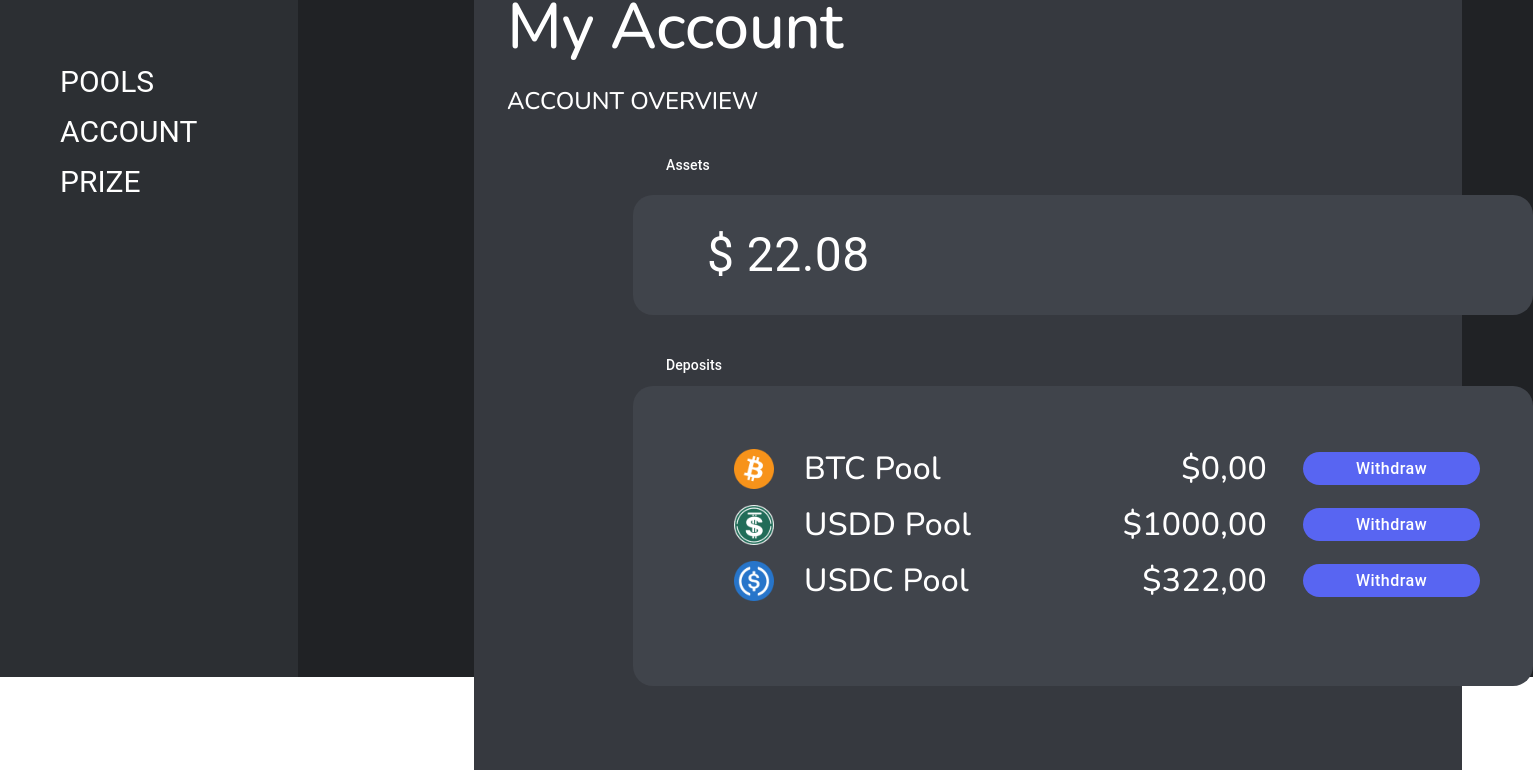
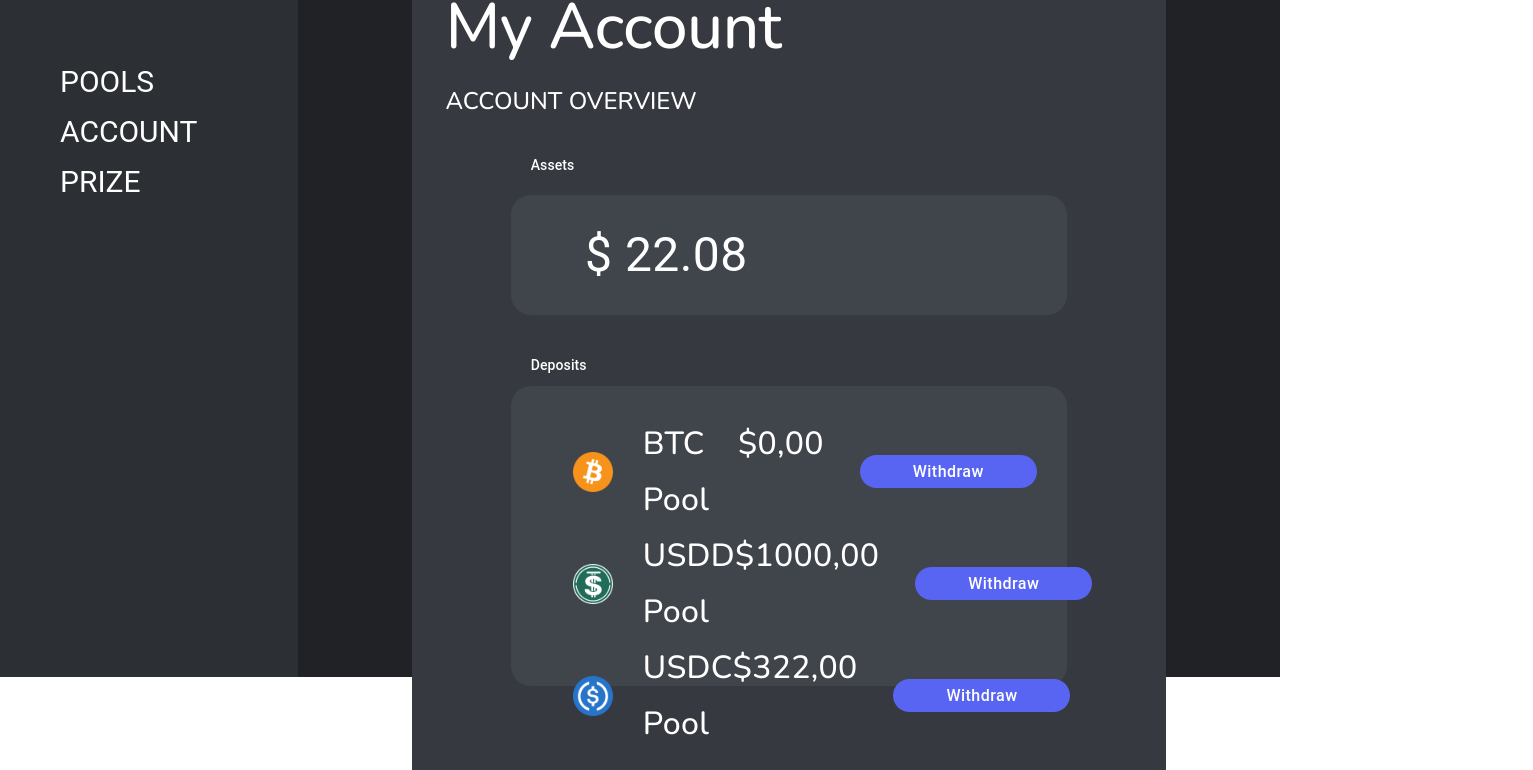
Before and after one commit to AntonMetaZK/POOL_TRON_HACHATON, a React (Create React App) app: page /account in a window 1280 px wide. Shown: the part 195-965 px from the top of the page, 1533 px wide, since content can reach past the window. Built offline with nearby package versions, Linux system fonts and the light colour scheme.

Commit message:
add %%size

```diff
--- a/src/components/AccountWindow/AccountWindow.jsx
+++ b/src/components/AccountWindow/AccountWindow.jsx
@@ -3,7 +3,7 @@ import {Box, Typography} from "@mui/material";
 
 function AccountWindow (props) {
     return (
-        <Box sx={{ display: 'flex', flexDirection: "column", width: "80%", minHeight: "494px", mt: "102px", ml: "176px", bgcolor: "#36393F", borderRadius: "20px",}}>
+        <Box sx={{ display: 'flex', flexDirection: "column", width: "76.7%", minHeight: "45vh", margin: "102px auto 0", bgcolor: "#36393F", borderRadius: "20px",}}>
           <Typography variant="h2" sx={{ color: "#fff", fontSize: "64px", fontFamily: "Nunito", fontWeight: "500", paddingTop: "10px", marginLeft: "33px" }}>
             {props.title}
           </Typography>
@@ -11,14 +11,14 @@ function AccountWindow (props) {
             {props.subtitle}
           </Typography>
           <Typography variant="subtitle2"
-            sx={{ color: "#fff", ml: "192px", mt: "40px", mb: '9px' }}>
+            sx={{ color: "#fff", ml: "15.7%", mt: "40px", mb: '9px' }}>
               {props.summaryName}
           </Typography>
           <Box
-            sx={{ display: "flex", flexDirection: "column", justifyContent: "center", width: "900px", height: "120px",
+            sx={{ display: "flex", flexDirection: "column", justifyContent: "center", width: "73.8%", height: "120px",
               borderRadius: "20px",
               backgroundColor: "#40444B",
-              mt: "9px", ml: "159px"}}>
+              margin: "9px auto 0"}}>
             <Typography variant='subtitle1' sx={{ fontSize: "48px", color: "#FFFFFF", ml: "74px"}}>
               $ {props.summary}
             </Typography>
--- a/src/components/WithdrawWindow/WithdrawWindow.jsx
+++ b/src/components/WithdrawWindow/WithdrawWindow.jsx
@@ -20,11 +20,11 @@ const ColorButton = styled(Button)(({ theme }) => ({
 
 function WithdrawWindow({deposite, amount, logo}) {
   return (
-      <Box sx={{ display: 'flex', flexDirection: "column", width: "1220px", minHeight: "560px", mt: "102px", ml: "176px", bgcolor: "#36393F", borderRadius: "20px",}}>
+      <Box sx={{ display: 'flex', flexDirection: "column", width: "76.7%", minHeight: "560px", mt: "102px", ml: "176px", bgcolor: "#36393F", borderRadius: "20px",}}>
         <Typography variant="subtitle1" sx={{ color: "#fff", fontSize: "20px", fontFamily: "Nunito", fontWeight: "500", mt: "103px", ml: "182px" }}>
           Amount
         </Typography>
-        <Box sx={{ display: "flex", justifyContent: "space-between", width: "900px", height: "128px",
+        <Box sx={{ display: "flex", justifyContent: "space-between", width: "73.8%", height: "128px",
               borderRadius: "20px",
               backgroundColor: "#40444B",
               mt: "12px", ml: "159px", padding: "32px 91px 32px 70px", boxSizing: "border-box"}}>
@@ -39,7 +39,7 @@ function WithdrawWindow({deposite, amount, logo}) {
             {amount}
           </Typography>
         </Box>
-        <Box sx={{ display: "flex", justifyContent: "space-between", width: "900px", height: "64px",
+        <Box sx={{ display: "flex", justifyContent: "space-between", width: "73.8%", height: "64px",
               borderRadius: "20px",
               backgroundColor: "#40444B",
               mt: "12px", ml: "159px", padding: "13px 91px 13px 70px", boxSizing: "border-box"}}>
--- a/src/pages/Account/Account.jsx
+++ b/src/pages/Account/Account.jsx
@@ -33,15 +33,15 @@ function Account() {
 
       >
         <Typography variant="subtitle2"
-          sx={{ color: "#fff", ml: "192px", mt: "40px" }}>
+          sx={{ color: "#fff", ml: "15.7%", mt: "40px" }}>
           Deposits
         </Typography>
-        <Box sx={{ width: "900px", height: "300px",
+        <Box sx={{ width: "73.8%", minWidth: "55.6vh", height: "300px",
           boxSizing: "border-box",
           borderRadius: "20px",
           backgroundColor: "#40444B",
-          mt: "9px", ml: "159px", mb: "105px",
-          padding: "55px 53px 55px 101px"
+          margin: "9px auto 105px",
+          padding: "4% 4% 4% 8.2%"
           }}>
           {Pools.map((item, i) => (
             <Box key={i} id={i} sx={{ width: "100%",
--- a/src/pages/Home/index.jsx
+++ b/src/pages/Home/index.jsx
@@ -22,7 +22,7 @@ const ColorButton = styled(Button)(({ theme }) => ({
 
 const Home = () => {
     return (
-            <Box sx={{ backgroundColor: "#202225",}}>
+            <Box sx={{ backgroundColor: "#202225", height: "100%"}}>
 
                 <Box sx={{
                     display: 'flex', alignItems: "center", justifyContent: "center", alignContent: "center",
```
